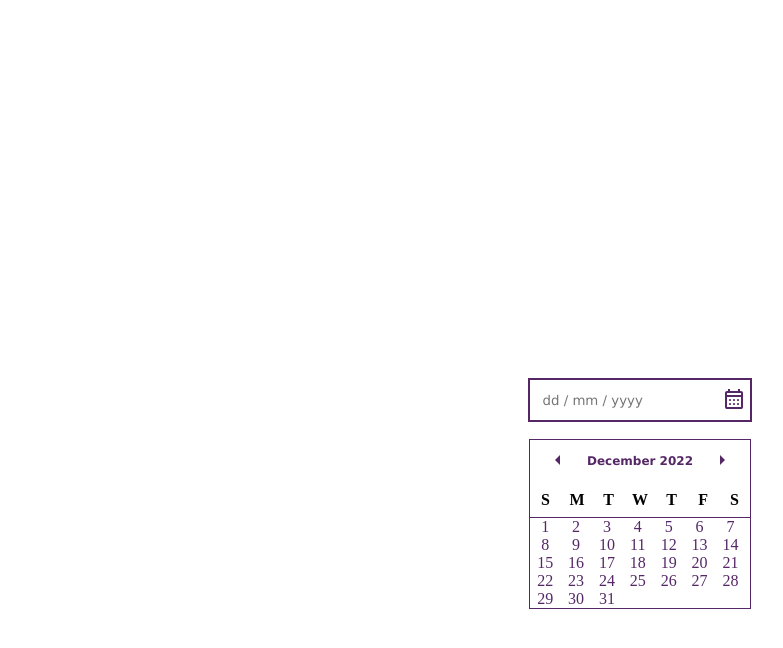
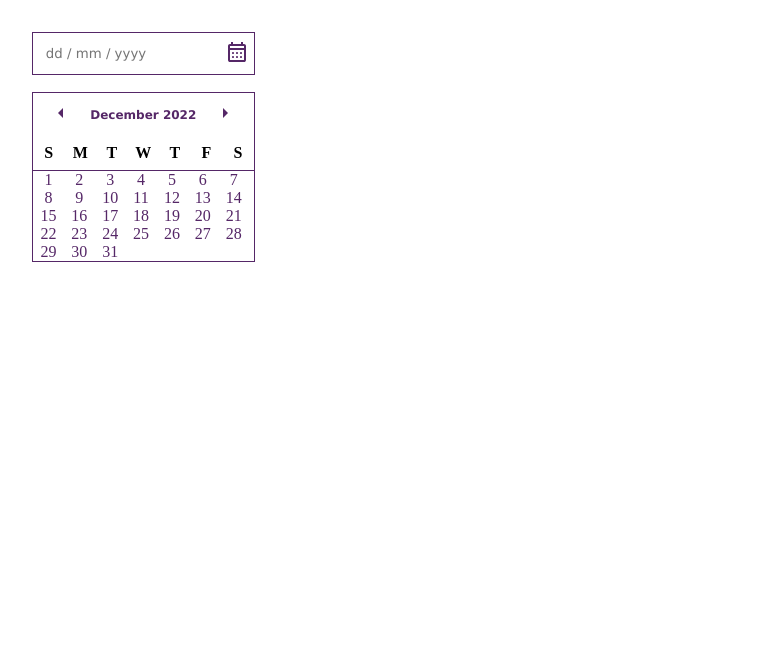
Before and after one commit to anu-techie/datepicker-ui, a plain HTML site: page index.html in a window 1280 px wide. Shown: the whole page, without its empty margins (0-783 px from the left). Drawn offline with Linux system fonts and the light colour scheme.

Commit message:
modified css

```diff
--- a/style.css
+++ b/style.css
@@ -22,8 +22,7 @@ body{
     margin: 0;
     background-color: var(--bg-color);
     display: flex;
-    justify-content: center;
-    align-items: center;
+    padding: 2rem;
     min-height: 100vh;
 }
 button{
@@ -39,7 +38,6 @@ svg{
     display: flex;
     flex-direction: column;
     max-width: 800px;
-    border: solid 1px var(--fill-color);
     position: relative;
 }
 .input{
```
